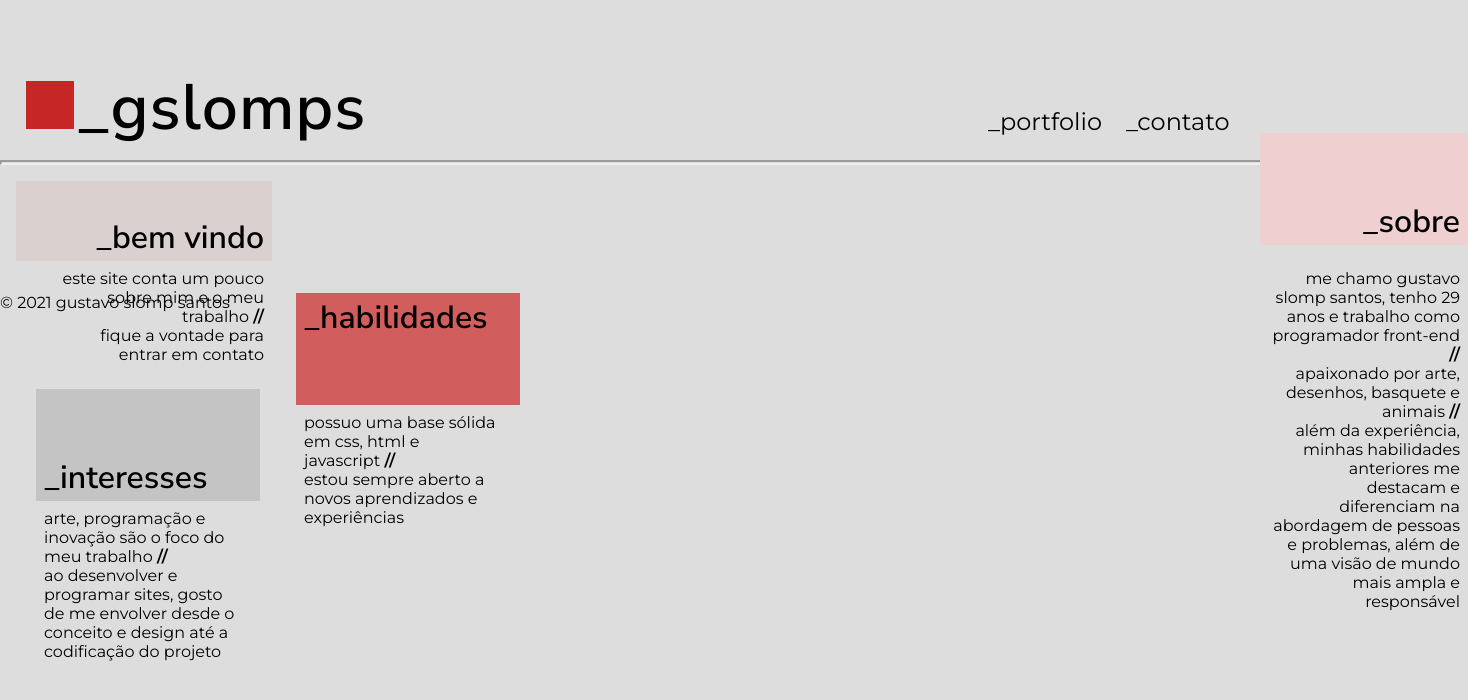
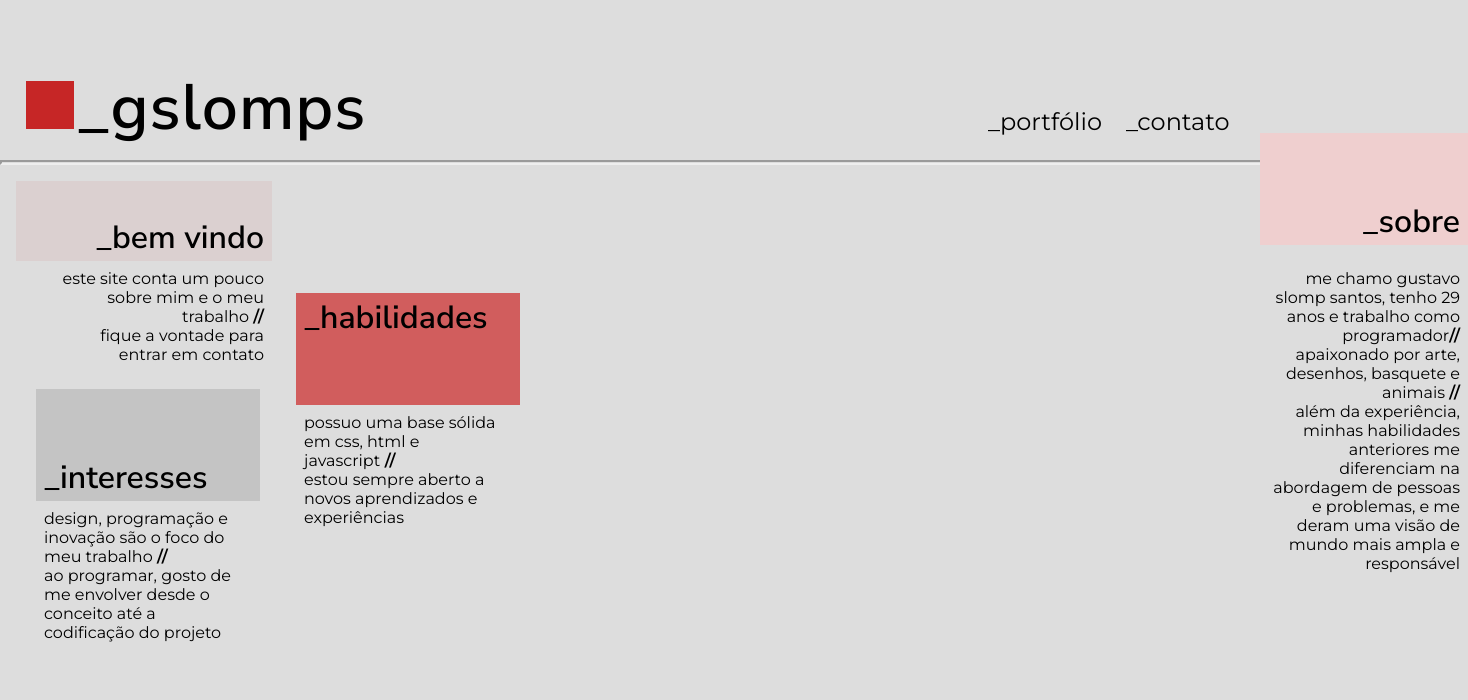
Before and after one commit to gslomps/gslomps.github.io, a plain HTML site: page index.html in a window 1280 px wide. Shown: the whole page, 1468 px wide, since content can reach past the window. Drawn offline with Linux system fonts and the light colour scheme.

Commit message:
Update index.html

```diff
--- a/index.html
+++ b/index.html
@@ -7,7 +7,7 @@
     <title>_gslomps | frontend programmer</title>
     <link rel="preconnect" href="https://fonts.gstatic.com">
     <link href="https://fonts.googleapis.com/css2?family=Nunito+Sans:ital,wght@0,200;0,300;0,600;1,200&display=swap" rel="stylesheet">
-    <link href="https://fonts.googleapis.com/css2?family=Montserrat:wght@100;200;400;600&display=swap" rel="stylesheet">
+    <link href="https://fonts.googleapis.com/css2?family=Montserrat:wght@100;200;300;400;600&display=swap" rel="stylesheet">
       <link rel="stylesheet" href="style.css">
 </head>
 <body>
@@ -17,12 +17,14 @@
             <h1> <span class="blink"> _</span>gslomps</h1>
         </div>
         <ul>
-            <li><a href=""> _portfolio</a></li>
+            <li><a href=""> _portfólio</a></li>
             <li><a href=""> _contato</a></li>
         </ul>
     </div>
 
 <hr>
+<main>
+    <div class="container">
         <div class="bemvindo">
             <div class="bvdesc">
                 <h2>_bem vindo</h2>
@@ -34,9 +36,9 @@
         <div class="interesses">
             <div class="intdesc">
                 <h2>_interesses</h2>
-        <p>arte, programação e inovação são o foco do meu trabalho <span>//</span>
+                <p>design, programação e inovação são o foco do meu trabalho <span>//</span>
                 <br>
-        ao desenvolver e programar sites, gosto de me envolver desde o conceito e design até a codificação do projeto
+                ao programar, gosto de me envolver desde o conceito até a codificação do projeto
                 </p>
             </div>
         </div>
@@ -44,7 +46,7 @@
         <div class="habilidades">
             <div class="habdesc">
                 <h2>_habilidades</h2>
-        <p>possuo uma base sólida em css, html e javascript <span>//</span>
+                <p>possuo uma base sólida em css, html e javascript<span> //</span>
                 <br>
                 estou sempre aberto a novos aprendizados e experiências
                 </p>
@@ -54,23 +56,22 @@
         <div class="sobre">
             <div class="sobredesc">
                 <h2>_sobre</h2>
-        <p>me chamo gustavo slomp santos, tenho 29 anos e trabalho como programador front-end <span>//</span>
+                <p>me chamo gustavo slomp santos, tenho 29 anos e trabalho como programador<span>//</span>
                 <br>
                 apaixonado por arte, desenhos, basquete e animais <span>//</span>
                 <br>
-        além da experiência, minhas habilidades anteriores me destacam e diferenciam na abordagem de pessoas e problemas, além de uma visão de mundo mais ampla e responsável
+                além da experiência, minhas habilidades anteriores me diferenciam na abordagem de pessoas e problemas, e me deram uma visão de mundo mais ampla e responsável
                 </p>
             </div>
         </div>
-
-
-
+        <!--
+        </div>
+    </main>
+<footer>
     <div class="footer">
         <p>© 2021 gustavo slomp santos</p>
     </div>
-
-
-
-
+</footer>
+-->
 </body>
 </html>
```
Lines whose indentation alone changed are shown as unchanged.
